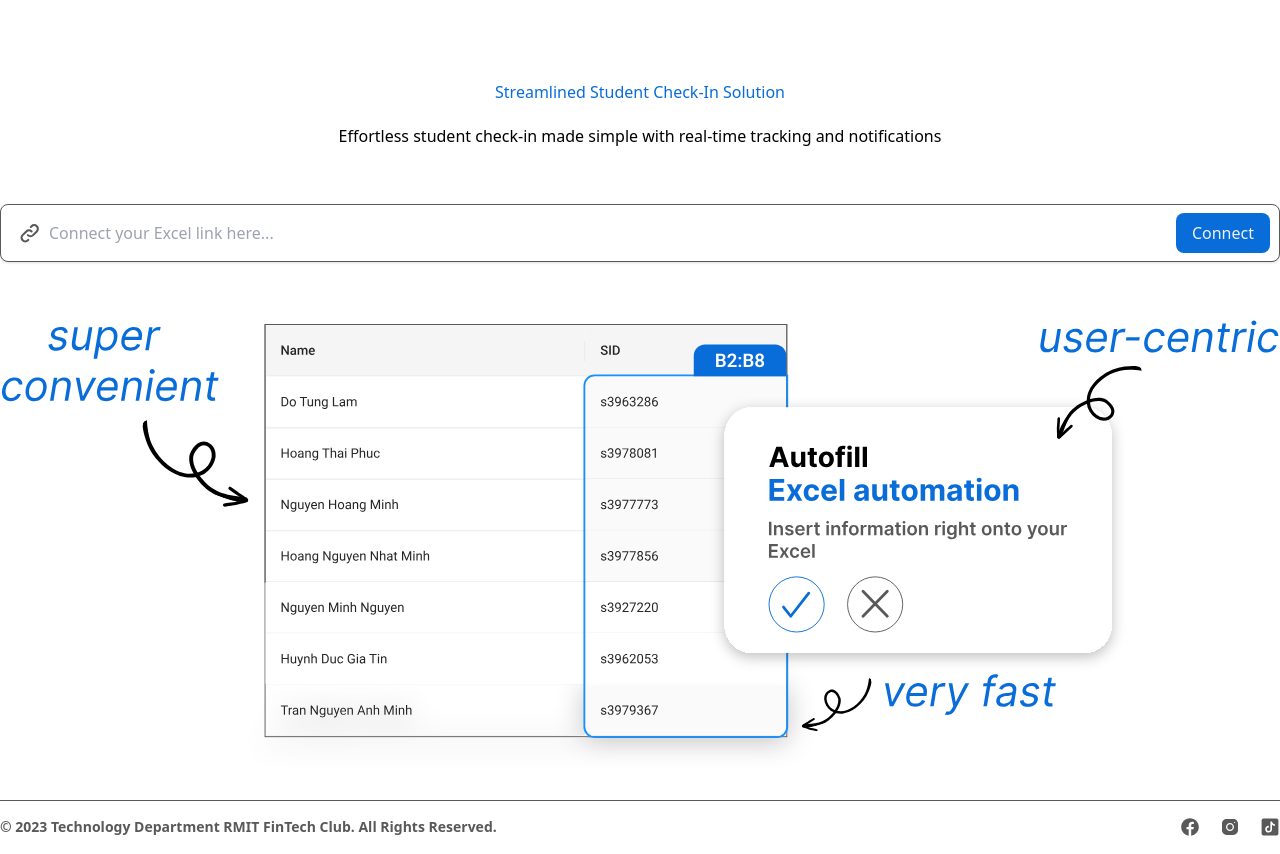
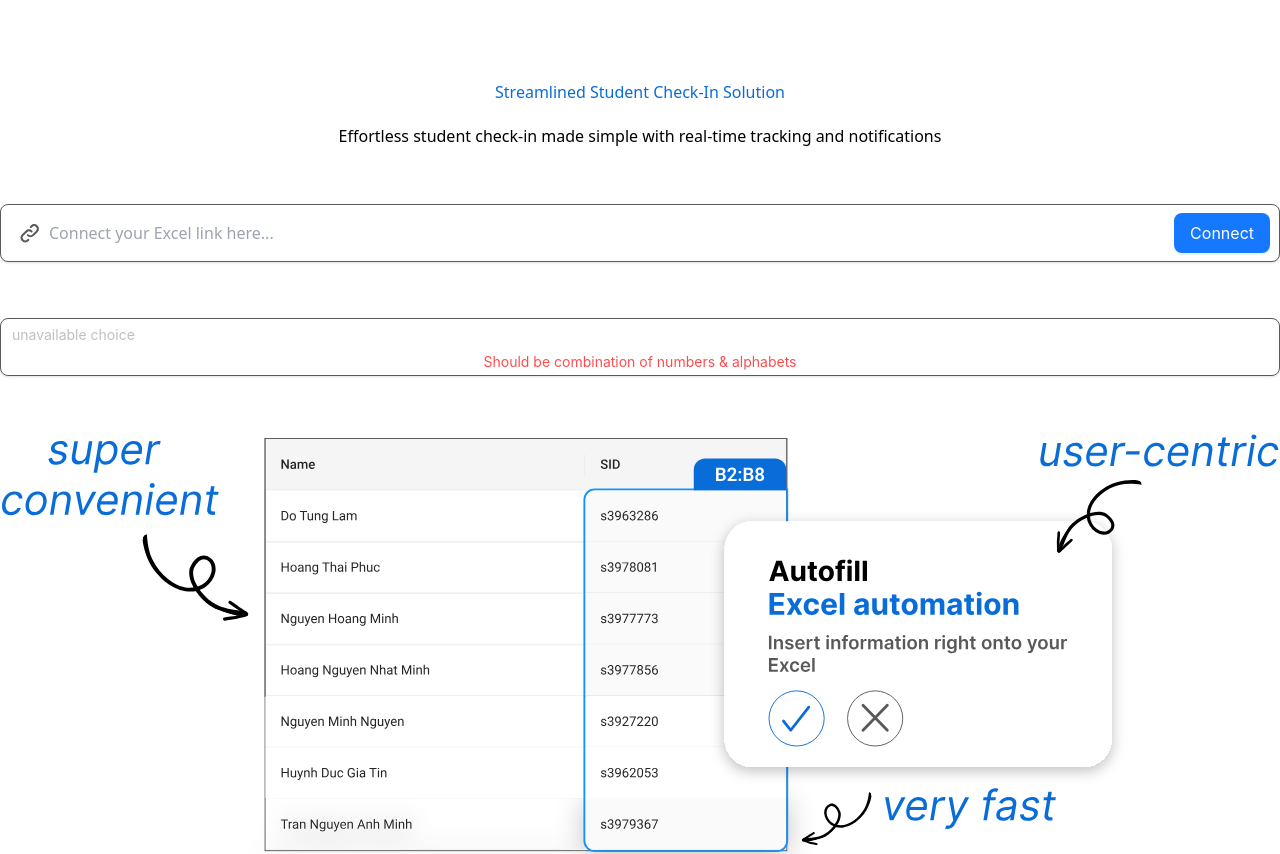
Before and after one commit to RMIT-FinTech-Club/Check-in-System, a Next.js app: page / in a window 1280 px wide. Shown: the top 854 px of the page. Built offline with nearby package versions, Linux system fonts and the light colour scheme.

Commit message:
Validate test

```diff
--- a/app/page.jsx
+++ b/app/page.jsx
@@ -1,5 +1,8 @@
-import React from "react";
+'use client'
 import { metadata } from "./layout";
+import LoadingButton from "@/components/LoadingButton";
+import { Form, Input } from "antd";
+import ValidateField from "@/components/validateField";
 
 export default function Home() {
   return (
@@ -13,19 +16,52 @@ export default function Home() {
           <div className="relative mt-14">
               <div className="absolute inset-y-0 left-0 flex items-center pl-5 pointer-events-none focus:none">
                 <svg className="w-5 h-5 text-black-200" aria-hidden="true" xmlns="http://www.w3.org/2000/svg" fill="none" viewBox="0 0 19 19">
-                  <path stroke="currentColor" stroke-linecap="round" stroke-linejoin="round" stroke-width="2" d="M11.013 7.962a3.519 3.519 0 0 0-4.975 0l-3.554 3.554a3.518 3.518 0 0 0 4.975 4.975l.461-.46m-.461-4.515a3.518 3.518 0 0 0 4.975 0l3.553-3.554a3.518 3.518 0 0 0-4.974-4.975L10.3 3.7"/>
+                  <path stroke="currentColor" strokeLinecap="round" strokeLinejoin="round" strokeWidth="2" d="M11.013 7.962a3.519 3.519 0 0 0-4.975 0l-3.554 3.554a3.518 3.518 0 0 0 4.975 4.975l.461-.46m-.461-4.515a3.518 3.518 0 0 0 4.975 0l3.553-3.554a3.518 3.518 0 0 0-4.974-4.975L10.3 3.7"/>
                 </svg>
               </div>
               <input type="text" className="block w-full p-4 pl-12 border border-black-200 shadow rounded-lg focus:ring-blue-100 focus:border-blue-100" placeholder="Connect your Excel link here..." required />
-              <button type="submit" className="text-white-100 absolute right-2.5 top-1/2 -translate-y-1/2 bg-blue-100 hover:ring-2 duration-300 focus:outline-none focus:ring-blue-300 rounded-lg px-4 py-2 ">Connect</button>
+
+              {/* Loading Button */}
+              <LoadingButton
+              size="large"
+              style={{
+                position: 'absolute',
+                right: '10px', // Adjust this value as needed
+                top: '50%',
+                transform: 'translateY(-50%)',
+              }}>
+                Connect
+              </LoadingButton>
           </div>
       </form>
+      <Form className='flex items-center mt-14 border border-black-200 shadow rounded-lg focus:ring-blue-100 focus:border-blue-100'>
+        {/* <ValidateField>
+          <Input className="w-full" bordered={false} size="large" placeholder="Connect your Excel link here..." id="error"
+          prefix={
+            <svg className="w-5 h-5 text-black-200" aria-hidden="true" xmlns="http://www.w3.org/2000/svg" fill="none" viewBox="0 0 19 19">
+            <path stroke="currentColor" strokeLinecap="round" strokeLinejoin="round" strokeWidth="2" d="M11.013 7.962a3.519 3.519 0 0 0-4.975 0l-3.554 3.554a3.518 3.518 0 0 0 4.975 4.975l.461-.46m-.461-4.515a3.518 3.518 0 0 0 4.975 0l3.553-3.554a3.518 3.518 0 0 0-4.974-4.975L10.3 3.7"/>
+          </svg>
+          }/>
+        </ValidateField> */}
+        {/* <LoadingButton
+          size="large"
+        >
+            Connect
+        </LoadingButton> */}
+        {/* <button>test</button> */}
+        <Form.Item
+      validateStatus="error"
+      help="Should be combination of numbers & alphabets"
+      style={{width: '100%'}}
+    >
+      <Input style={{width: '100%'}} bordered={false} placeholder="unavailable choice" id="error" />
+    </Form.Item>
+      </Form>
 
       <div className="mt-12">
         <img src="./../homepage.svg" alt="Checkin and Excel automation" />
       </div>
       {/* Description image */}
-
     </div>
   )
 }
--- /dev/null
+++ b/components/LoadingButton.jsx
@@ -0,0 +1,29 @@
+'use client';
+
+import { Button } from "antd";
+import { useState } from "react";
+
+
+export default function LoadingButton({size, api, children, style}) {
+    function enterLoading() {
+        setLoading(true);
+        setTimeout(() => {
+            console.log('first')
+            setLoading(false);
+        }, 2000);
+    }
+
+    const [loading, setLoading] = useState(false);
+
+    return (
+        <Button
+        size={size}
+        type='primary'
+        loading={loading}
+        style={style}
+        onClick={enterLoading}
+        >
+            {children}
+        </Button>
+    )
+}
--- /dev/null
+++ b/components/ValidateField.jsx
@@ -0,0 +1,15 @@
+'use client'
+
+import { Form, Input } from "antd"
+
+export default function ValidateField({status, help, children}) {
+    return (
+    <Form.Item
+      validateStatus={status}
+      help={help}
+      style={{width: '100%'}}
+    >
+      {children}
+    </Form.Item>
+    )
+}
```
